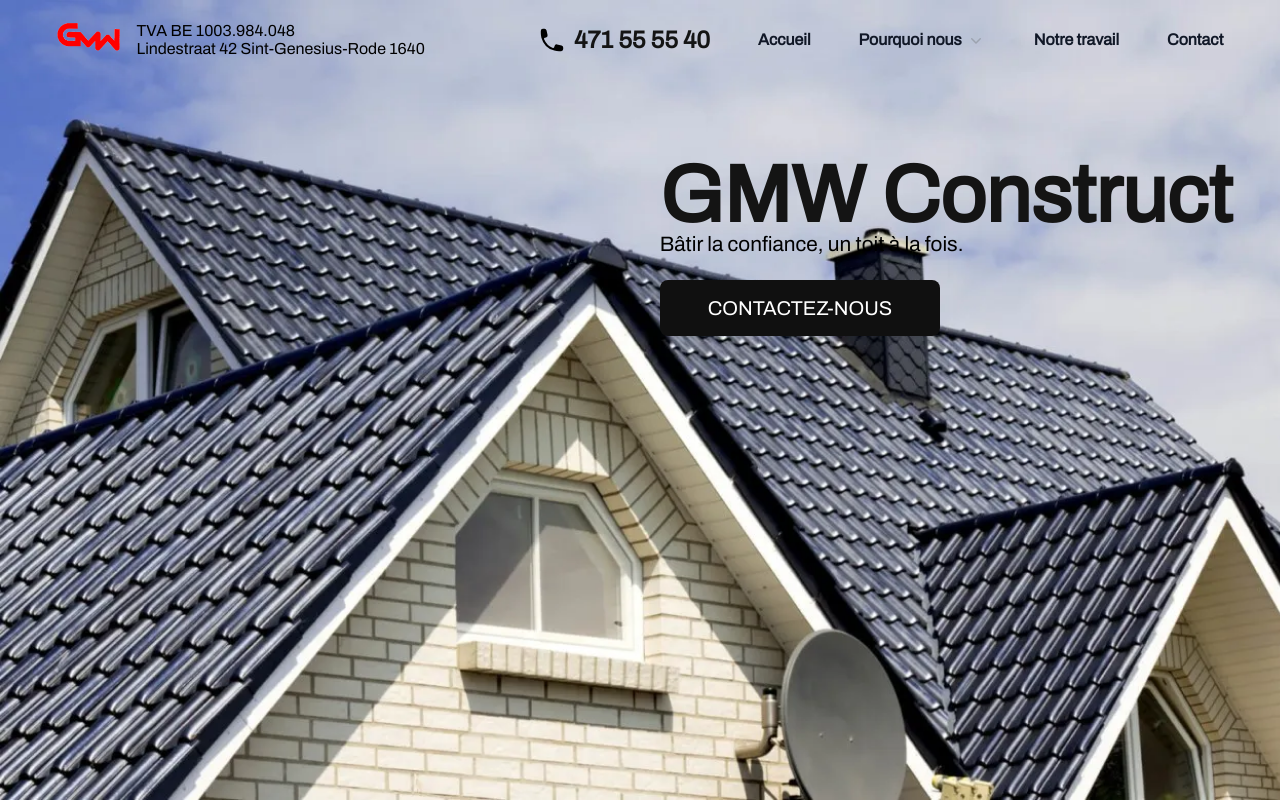
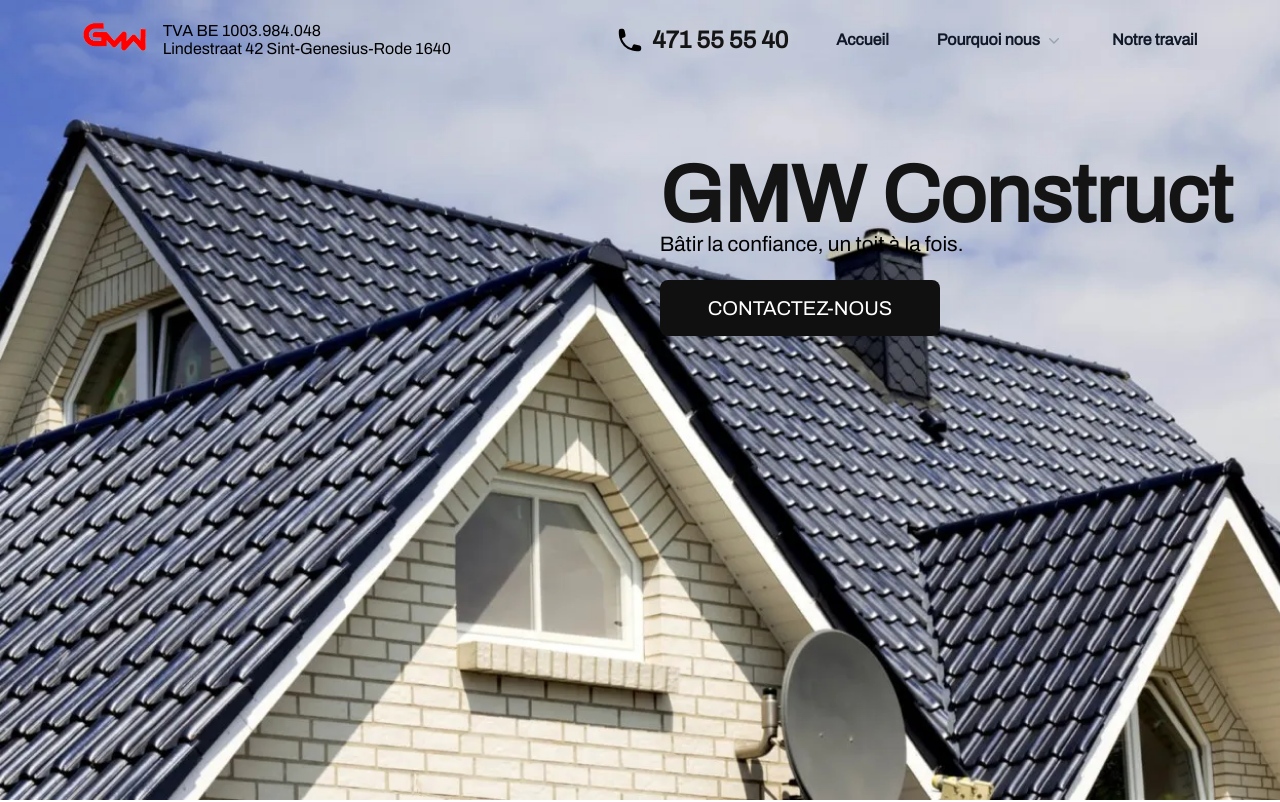
Before and after one commit to dheyssons/gmwconstruct, a Next.js app: page / in a window 1280 px wide. Shown: the top 802 px of the page. Built offline with nearby package versions, Linux system fonts and the light colour scheme.

Commit message:
chega por hoje

```diff
--- a/components/footer.js
+++ b/components/footer.js
@@ -15,7 +15,7 @@
 						<a className={`${archivo.className} p medium text-[#080808] font-[600] leading-[1] after:content-[''] after:w-[3rem] after:mt-1 after:h-[2px] after:bg-[#ff0000] after:block`}>Menu</a>
 						<a href='/' className={`${archivo.className} p hover:text-[#000000a1] transition-all`}> Accueil </a>
 						<a href='/portfolio' className={`${archivo.className} p hover:text-[#000000a1] transition-all`}> Notre travail </a>
-						<a href='/about' className={`${archivo.className} p hover:text-[#000000a1] transition-all`}> Contact </a>
+						{/* <a href='/about' className={`${archivo.className} p hover:text-[#000000a1] transition-all`}> Contact </a> */}
 						{/* <a href='/contact' className={`${archivo.className} p hover:text-[#000000a1] transition-all`}> About </a> */}
 					</div>
 
--- a/components/header.js
+++ b/components/header.js
@@ -132,9 +132,9 @@
           <a href="/portfolio" className="text-md/6 font-semibold text-gray-900">
             Notre travail
           </a>
-          <a href="contact" className="text-md/6 font-semibold text-gray-900">
+          {/* <a href="contact" className="text-md/6 font-semibold text-gray-900">
             Contact
-          </a>
+          </a> */}
           {/* <a href="#" className="text-md/6 font-semibold text-gray-900">
             À propos de nous
            </a> */}
@@ -191,12 +191,12 @@
                 >
                   Notre Travail
                 </a>
-                <a
+                {/* <a
                   href="/contact"
                   className="-mx-3 block rounded-lg px-3 py-2 text-base/7 font-semibold text-gray-900 hover:bg-gray-50"
                 >
                   Contact
-                </a>
+                </a> */}
               </div>
             </div>
           </div>
```
